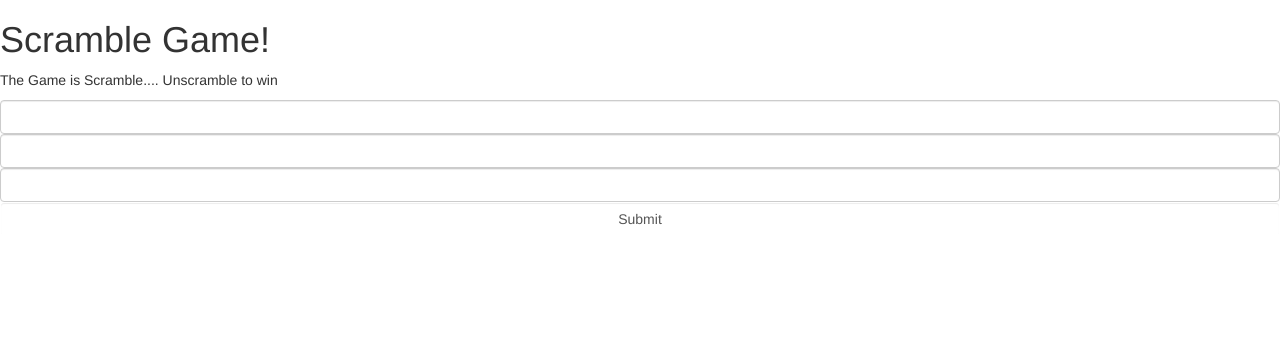
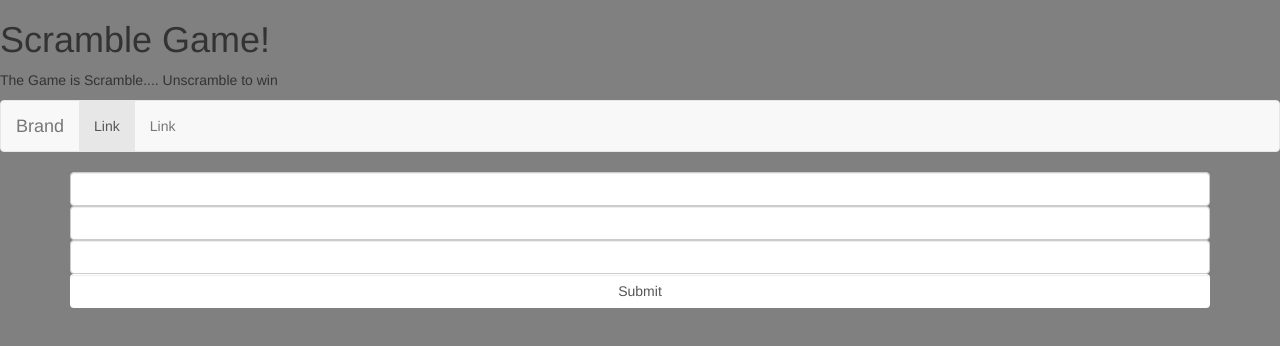
Before and after one commit to robertparker077/Scramble-, a plain HTML site: page Scramble.html in a window 1280 px wide. Drawn offline with nearby package versions, Linux system fonts and the light colour scheme.

Commit message:
added navbar

```diff
--- a/Scramble.css
+++ b/Scramble.css
@@ -0,0 +1,3 @@
+body {
+  background-color: grey;
+}
--- a/Scramble.html
+++ b/Scramble.html
@@ -4,13 +4,35 @@
       <title>Scramble</title>
       <link rel="stylesheet" type="text/css" href="https://cdnjs.cloudflare.com/ajax/libs/normalize/4.2.0/normalize.css">
       <link rel="stylesheet" type="text/css" href="https://maxcdn.bootstrapcdn.com/bootstrap/3.3.7/css/bootstrap.min.css">
+      <link rel="stylesheet" type="text/css" href="scramble.css">
     </head>
     <body>
       <header>
         <h1> Scramble Game! </h1>
         <p>The Game is Scramble.... Unscramble to win</p>
+
+<!-- Added Navbar -->
+ <nav class="navbar navbar-default">
+    <!-- Brand and toggle get grouped for better mobile display -->
+    <div class="navbar-header">
+      <button type="button" class="navbar-toggle collapsed" data-toggle="collapse" data-target="#bs-example-navbar-collapse-1" aria-expanded="false">
+        <span class="sr-only">Toggle navigation</span>
+        <span class="icon-bar"></span>
+        <span class="icon-bar"></span>
+        <span class="icon-bar"></span>
+      </button>
+      <a class="navbar-brand" href="#">Brand</a>
+    </div>
+
+    <!-- Collect the nav links, forms, and other content for toggling -->
+    <div class="collapse navbar-collapse" id="bs-example-navbar-collapse-1">
+      <ul class="nav navbar-nav">
+        <li class="active"><a href="#">Link <span class="sr-only">(current)</span></a></li>
+        <li><a href="#">Link</a></li>
+        </ul>
       </header>
 
+    <div class="container">
       <div id="primary-content">
          <form>
            <div class="">
@@ -28,6 +50,7 @@
            <input class="btn form-control" type="submit" value="Submit">
          </form>
       </div>
+    </div>
     </body>
 
 </html>
```
